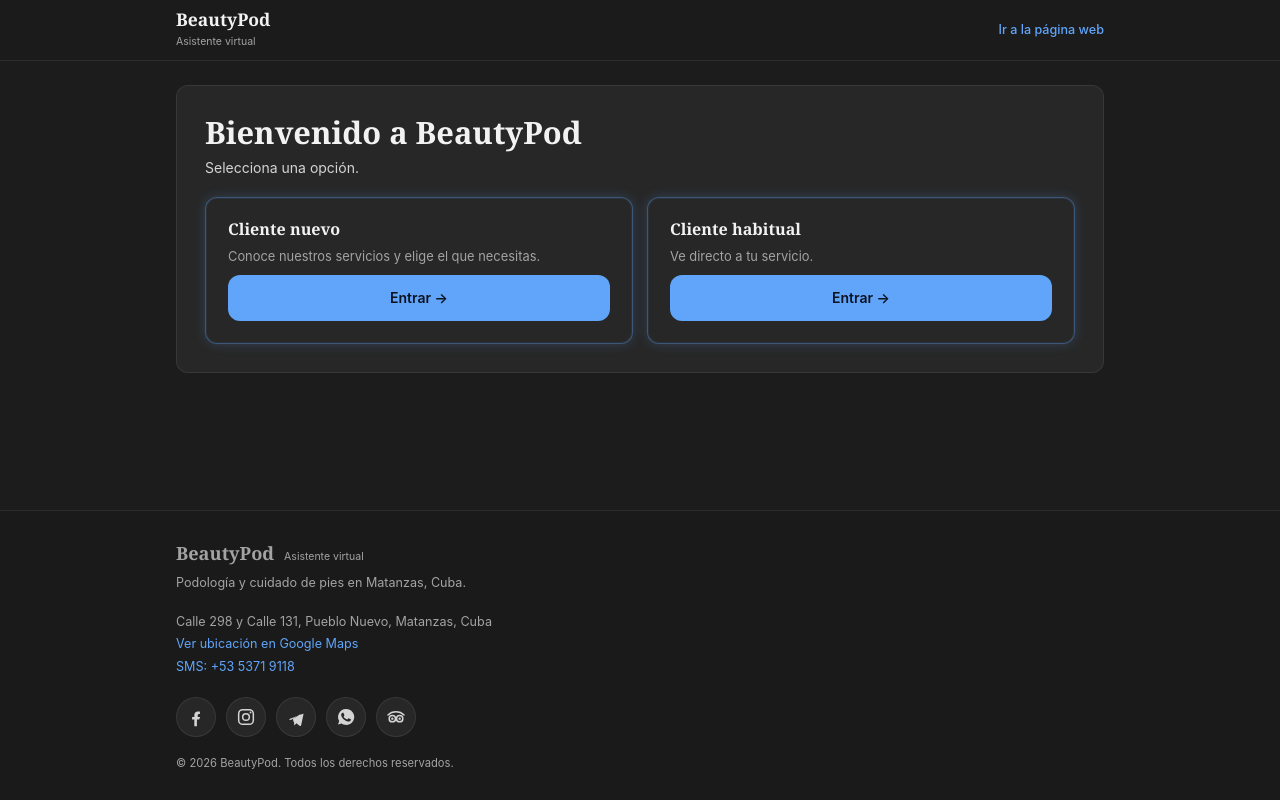
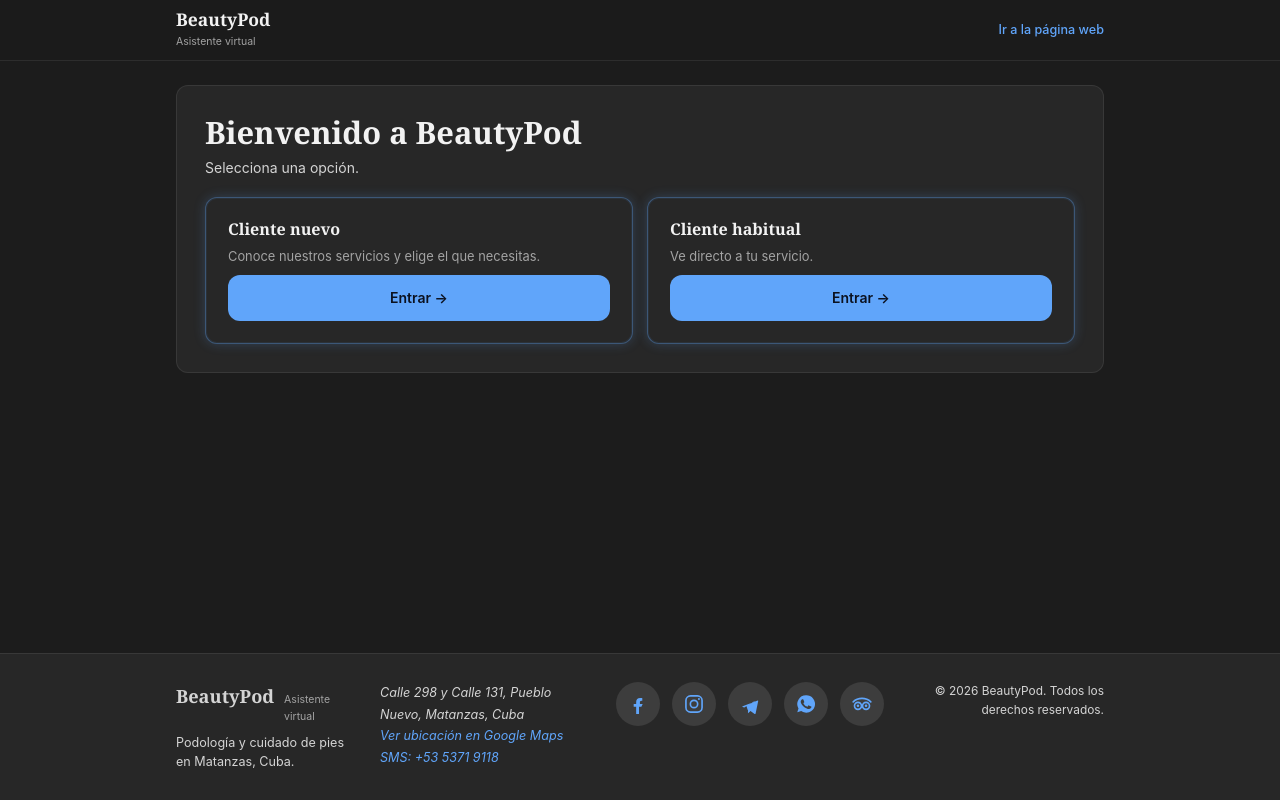
Before and after one commit to BeautyPod/AI-Assistant, a plain HTML site: page index.html in a window 1280 px wide. Drawn offline with Linux system fonts and the light colour scheme.

Commit message:
Update footer styles for improved layout and colors

```diff
--- a/index.html
+++ b/index.html
@@ -74,16 +74,18 @@ button.card{cursor:pointer}button.card:hover,button.card:focus-visible{border-co
 .hero-img{max-width:420px;margin-bottom:14px}
 .off{background:var(--surface2);color:var(--soft);text-align:center;font-size:.85rem;padding:6px 12px}
 .sr-only{position:absolute;width:1px;height:1px;padding:0;margin:-1px;overflow:hidden;clip:rect(0,0,0,0);white-space:nowrap;border:0}
-.site-footer{border-top:1px solid var(--border);background:#1a1a1a;padding:28px 0 calc(28px + env(safe-area-inset-bottom))}
-.footer-inner{display:grid;gap:18px}
-.footer-brand .logo{display:flex;align-items:baseline;gap:10px;margin:0 0 6px;font-family:var(--fh);font-size:1.3rem;font-weight:700}
-.footer-brand p{margin:0;color:var(--muted);font-size:.9rem}
-.footer-address{font-style:normal;color:var(--muted);font-size:.9rem;line-height:1.8}
+.site-footer{border-top:1px solid var(--border);background:var(--surface);padding:28px 0 calc(28px + env(safe-area-inset-bottom))}
+.footer-inner{display:grid;gap:20px}
+.footer-brand .logo{display:flex;align-items:baseline;gap:10px;margin:0 0 8px;font-family:var(--fh);font-size:1.3rem;font-weight:700}
+.footer-brand p{margin:0;color:var(--soft);font-size:.9rem}
+.footer-address{font-style:italic;color:var(--soft);font-size:.9rem;line-height:1.7}
 .footer-address a{color:var(--accent);text-decoration:none}.footer-address a:hover{color:var(--accent-h)}
-.footer-social{display:flex;gap:10px}
-.social-icon{width:40px;height:40px;display:grid;place-items:center;border-radius:50%;border:1px solid var(--border);background:var(--surface);color:var(--soft)}
-.social-icon:hover{color:var(--accent-h);border-color:var(--accent)}
-.footer-copy{margin:0;color:var(--muted);font-size:.8rem}
+.footer-social{display:flex;flex-wrap:wrap;gap:12px}
+.social-icon{width:44px;height:44px;display:grid;place-items:center;border-radius:50%;border:0;background:rgba(255,255,255,.1);color:var(--accent);transition:background .15s,color .15s}
+.social-icon svg{width:22px;height:22px}
+.social-icon:hover,.social-icon:focus-visible{background:rgba(96,165,250,.22);color:var(--accent-h)}
+.footer-copy{margin:0;color:var(--soft);font-size:.85rem}
+@media(min-width:760px){.footer-inner{grid-template-columns:1.1fr 1.3fr auto 1.2fr;align-items:start;gap:28px}.footer-copy{text-align:right}}
 .card,.opt{border-color:rgba(96,165,250,.38);box-shadow:0 0 12px rgba(96,165,250,.22),inset 0 0 0 1px rgba(96,165,250,.08)}
 .opt{border-width:1px}.opt[aria-checked=true]{border-width:1px;border-color:var(--accent);box-shadow:0 0 16px rgba(96,165,250,.45),inset 0 0 0 1px var(--accent)}
 button.card:hover,button.card:focus-visible{border-color:var(--accent-h);box-shadow:0 0 18px rgba(96,165,250,.4)}
```
